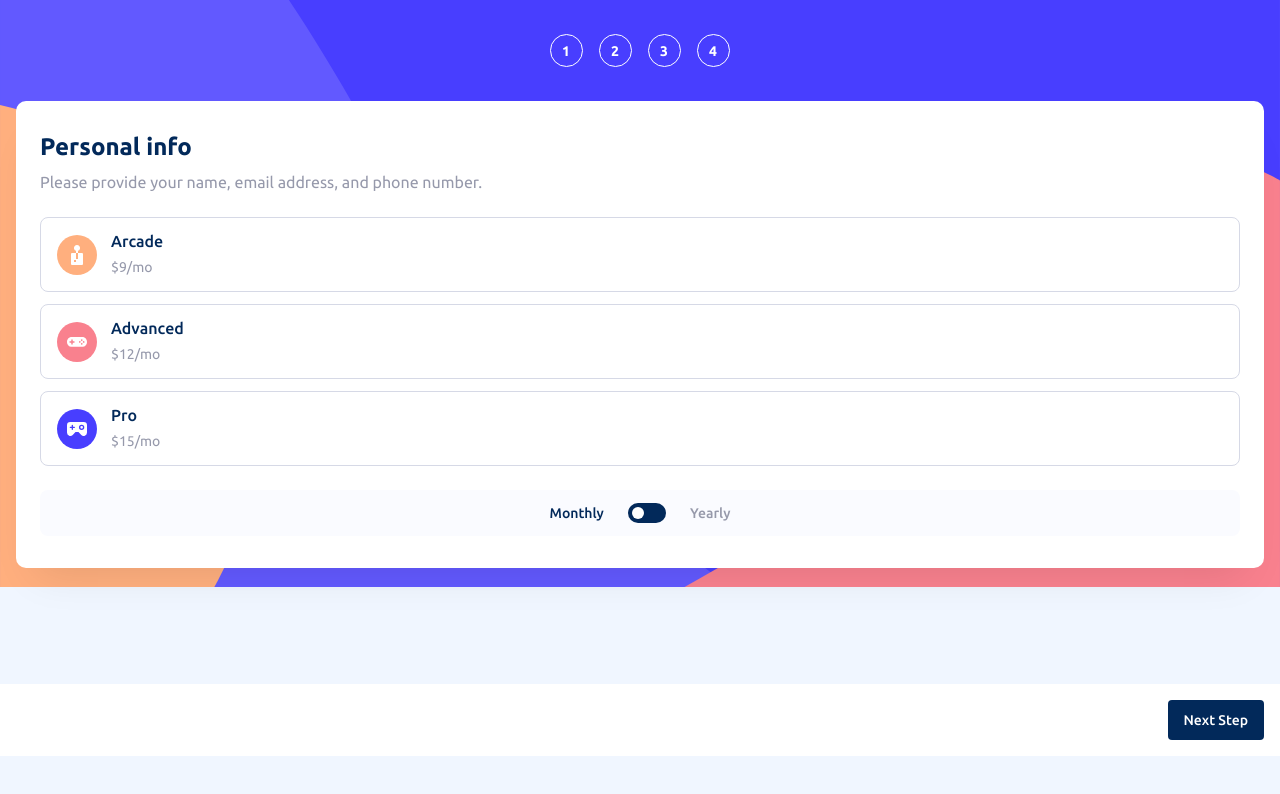
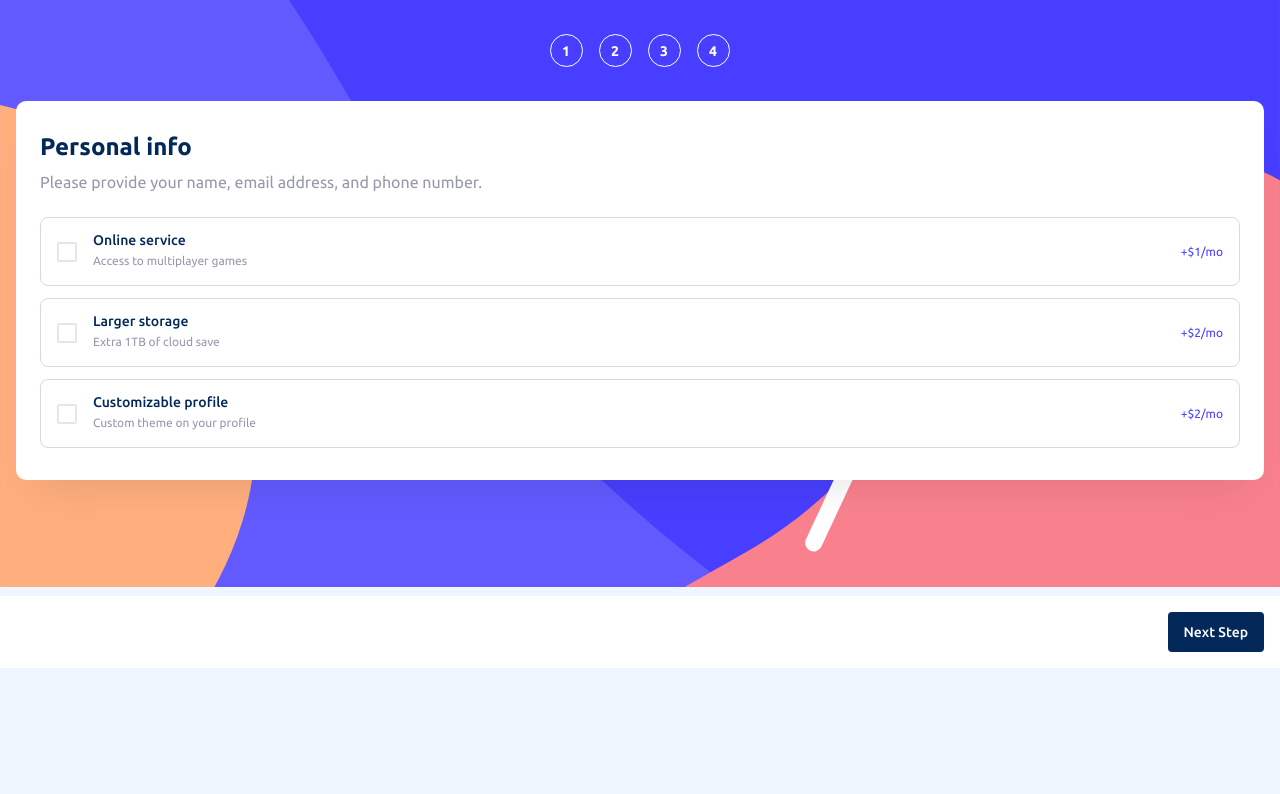
Before and after one commit to Zuzuu1992/Multi-step-form---Front, a React (Vite) app: page / in a window 1280 px wide. Shown: the top 794 px of the page. Built offline with nearby package versions, Linux system fonts and the light colour scheme.

Commit message:
style:work on add-on markup

```diff
--- a/src/App.tsx
+++ b/src/App.tsx
@@ -4,7 +4,8 @@ import Pagination from "./components/Pagination";
 import Step from "./components/Step";
 // import EntryForm from "./components/EntryForm";
 import NextStep from "./components/NextStep";
-import Plan from "./components/plan";
+import AddOns from "./components/Addons";
+// import Plan from "./components/plan";
 
 function App() {
   return (
@@ -17,7 +18,8 @@ function App() {
             <Card>
               <Step />
               {/* <EntryForm /> */}
-              <Plan />
+              {/* <Plan /> */}
+              <AddOns />
             </Card>
           </Process>
           <NextStep />
--- /dev/null
+++ b/src/components/AddOns.tsx
@@ -0,0 +1,134 @@
+import styled from "styled-components";
+import Checkmark from "../assets/icon-checkmark.svg";
+
+function AddOns() {
+  return (
+    <AddOnWrapper>
+      <AddOnBox>
+        <Option>
+          <Left>
+            <Check type="checkbox" />
+            <Text>
+              <Title>Online service</Title>
+              <Details>Access to multiplayer games</Details>
+            </Text>
+          </Left>
+          <Price>+$1/mo</Price>
+        </Option>
+        <Option>
+          <Left>
+            <Check type="checkbox" />
+            <Text>
+              <Title>Larger storage</Title>
+              <Details>Extra 1TB of cloud save</Details>
+            </Text>
+          </Left>
+          <Price>+$2/mo</Price>
+        </Option>
+        <Option>
+          <Left>
+            <Check type="checkbox" />
+            <Text>
+              <Title>Customizable profile</Title>
+              <Details>Custom theme on your profile</Details>
+            </Text>
+          </Left>
+          <Price>+$2/mo</Price>
+        </Option>
+      </AddOnBox>
+    </AddOnWrapper>
+  );
+}
+
+export default AddOns;
+
+const AddOnWrapper = styled.div`
+  display: flex;
+  flex-direction: column;
+  row-gap: 24px;
+`;
+
+const AddOnBox = styled.div`
+  display: flex;
+  flex-direction: column;
+  row-gap: 12px;
+`;
+
+const Option = styled.div`
+  display: flex;
+  align-items: center;
+  justify-content: space-between;
+  column-gap: 14px;
+  padding: 14px 16px;
+  border-radius: 8px;
+  border: 1px solid var(--lightGrey);
+  background: var(--white, #fff);
+`;
+
+const Left = styled.div`
+  display: flex;
+  align-items: center;
+  column-gap: 16px;
+`;
+
+const Text = styled.div`
+  display: flex;
+  flex-direction: column;
+  row-gap: 3px;
+`;
+
+const Title = styled.p`
+  color: var(--marineBlue);
+  font-family: Ubuntu;
+  font-size: 14px;
+  font-style: normal;
+  font-weight: 500;
+  line-height: normal;
+`;
+
+const Price = styled.p`
+  color: var(--purplishBlue);
+  text-align: right;
+  font-family: Ubuntu;
+  font-size: 12px;
+  font-style: normal;
+  font-weight: 400;
+  line-height: 20px;
+`;
+
+const Details = styled.p`
+  color: var(--coolGrey);
+  font-family: Ubuntu;
+  font-size: 12px;
+  font-style: normal;
+  font-weight: 400;
+  line-height: 20px;
+`;
+
+const Check = styled.input`
+  appearance: none;
+  width: 20px;
+  height: 20px;
+  border: 2px solid #e6e5ea;
+  border-radius: 2px;
+  outline: none;
+  cursor: pointer;
+  transition: all 0.3s;
+
+  &::before {
+    content: "";
+    display: inline-block;
+    width: 20px;
+    height: 20px;
+    border-radius: 2px;
+  }
+
+  &:checked::before {
+    background-color: var(--purplishBlue);
+    background-image: url(${Checkmark});
+
+    background-position: center;
+    background-repeat: no-repeat;
+    transform: translate(-1.8px, -1.8px);
+  }
+`;
```
Also changed, not shown: src/assets/icon-checkmark.svg.
